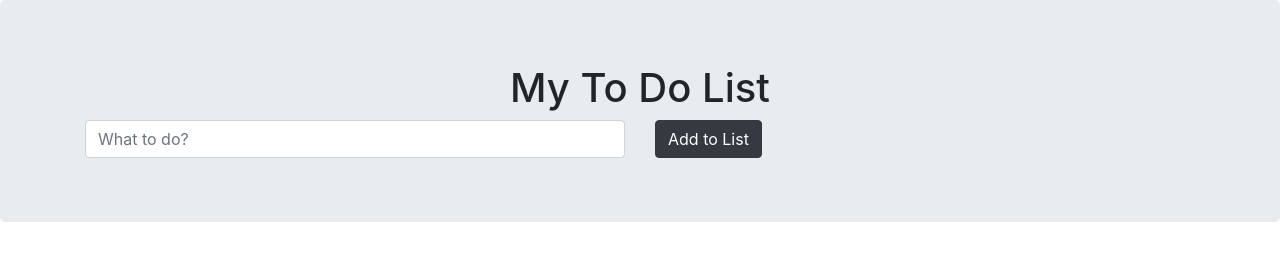
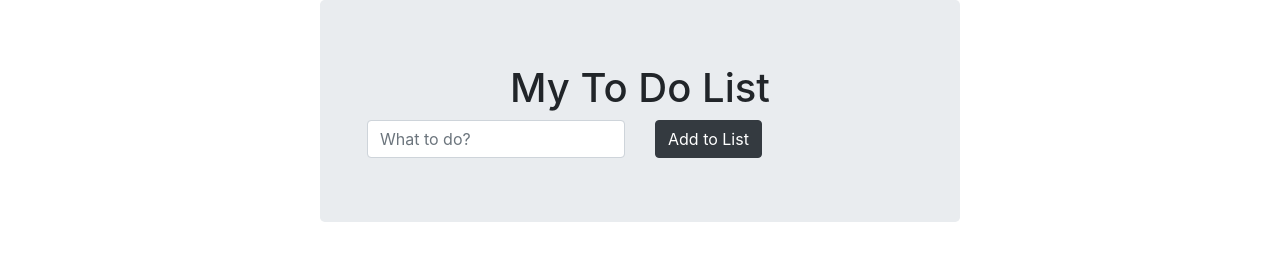
Before and after one commit to suren-madoyan-tumo/to_do_list, a plain HTML site: page index.html in a window 1280 px wide. Drawn offline with Linux system fonts and the light colour scheme.

Commit message:
Update index.html

```diff
--- a/index.html
+++ b/index.html
@@ -10,7 +10,7 @@
         <script src="bootstrap.min.js"></script>
         <script src="script.js"></script>
     </head>
-    <body>
+    <body style="max-width: 640px;margin: auto;">
         <div class="jumbotron">
             <h1 class="text-center">My To Do List</h1>
             <div class="container">
```
